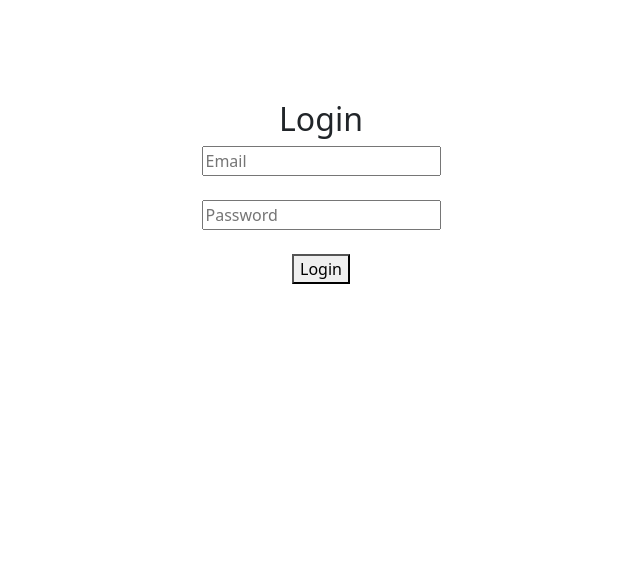
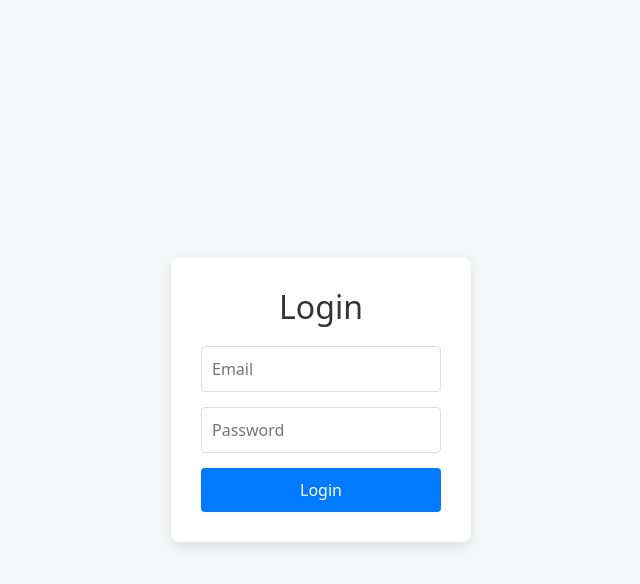
Before and after one commit to maxlifeservice/maxrepo, a React (Vite) app in the folder frontend/: page /login in a window 1280 px wide. Shown: the top 584 px of the page, without its empty margins (319-959 px from the left). Built offline with nearby package versions, Linux system fonts and the light colour scheme.

Commit message:
all dayta

```diff
--- a/frontend/src/fetures/admin/Adddetailpage.jsx
+++ b/frontend/src/fetures/admin/Adddetailpage.jsx
@@ -1,5 +1,5 @@
 import { useState, useEffect } from "react";
-import axios from "axios";
+import API from "../../utlies/api.js"; // ✅ Full URL ki jagah ab hum API use karenge
 
 export default function AddPayment() {
   const [form, setForm] = useState({
@@ -18,7 +18,7 @@ export default function AddPayment() {
   // ✅ Fetch payments
   const fetchPayments = async () => {
     try {
-      const res = await axios.get("http://localhost:5000/api/payment/all");
+      const res = await API.get("/payment/all"); // ✅ Base URL removed
       setPayments(res.data);
     } catch (err) {
       console.error(err);
@@ -49,8 +49,8 @@ export default function AddPayment() {
         formData.append("screenshot", form.screenshot);
       }
 
-      await axios.post(
-        "http://localhost:5000/api/payment/add",
+      await API.post(
+        "/payment/add", // ✅ Base URL removed
         formData,
         {
           headers: {
@@ -61,7 +61,6 @@ export default function AddPayment() {
 
       alert("Payment Added ✅");
 
-      // reset form
       setForm({
         name: "",
         amount: "",
@@ -72,9 +71,7 @@ export default function AddPayment() {
         screenshot: null,
       });
 
-      // reset file input manually
       document.getElementById("fileInput").value = "";
-
       fetchPayments();
     } catch (err) {
       console.error(err);
@@ -87,9 +84,7 @@ export default function AddPayment() {
   // ✅ Delete
   const handleDelete = async (id) => {
     try {
-      await axios.delete(
-        `http://localhost:5000/api/payment/delete/${id}`
-      );
+      await API.delete(`/payment/delete/${id}`); // ✅ Base URL removed
       fetchPayments();
     } catch (err) {
       console.error(err);
@@ -111,9 +106,7 @@ export default function AddPayment() {
             required
             style={styles.input}
             value={form.name}
-            onChange={(e) =>
-              setForm({ ...form, name: e.target.value })
-            }
+            onChange={(e) => setForm({ ...form, name: e.target.value })}
           />
 
           <input
@@ -122,9 +115,7 @@ export default function AddPayment() {
             required
             style={styles.input}
             value={form.amount}
-            onChange={(e) =>
-              setForm({ ...form, amount: e.target.value })
-            }
+            onChange={(e) => setForm({ ...form, amount: e.target.value })}
           />
 
           <input
@@ -132,9 +123,7 @@ export default function AddPayment() {
             placeholder="Bank Details"
             style={styles.input}
             value={form.bank}
-            onChange={(e) =>
-              setForm({ ...form, bank: e.target.value })
-            }
+            onChange={(e) => setForm({ ...form, bank: e.target.value })}
           />
 
           <input
@@ -143,9 +132,7 @@ export default function AddPayment() {
             required
             style={styles.input}
             value={form.upiId}
-            onChange={(e) =>
-              setForm({ ...form, upiId: e.target.value })
-            }
+            onChange={(e) => setForm({ ...form, upiId: e.target.value })}
           />
 
           <input
@@ -153,9 +140,7 @@ export default function AddPayment() {
             placeholder="Contact Name"
             style={styles.input}
             value={form.contactName}
-            onChange={(e) =>
-              setForm({ ...form, contactName: e.target.value })
-            }
+            onChange={(e) => setForm({ ...form, contactName: e.target.value })}
           />
 
           <input
@@ -163,9 +148,7 @@ export default function AddPayment() {
             placeholder="Contact Number"
             style={styles.input}
             value={form.contactNumber}
-            onChange={(e) =>
-              setForm({ ...form, contactNumber: e.target.value })
-            }
+            onChange={(e) => setForm({ ...form, contactNumber: e.target.value })}
           />
 
           <input
@@ -173,9 +156,7 @@ export default function AddPayment() {
             type="file"
             accept="image/*"
             style={styles.file}
-            onChange={(e) =>
-              setForm({ ...form, screenshot: e.target.files[0] })
-            }
+            onChange={(e) => setForm({ ...form, screenshot: e.target.files[0] })}
           />
 
           <button type="submit" style={styles.button} disabled={loading}>
@@ -222,57 +203,15 @@ export default function AddPayment() {
   );
 }
 
-// 🎨 Styles
+// 🎨 Styles (Remains exactly the same)
 const styles = {
-  container: {
-    display: "flex",
-    gap: "30px",
-    padding: "20px",
-  },
-  card: {
-    width: "350px",
-    padding: "20px",
-    borderRadius: "10px",
-    boxShadow: "0 0 10px rgba(0,0,0,0.1)",
-  },
-  title: {
-    textAlign: "center",
-    marginBottom: "15px",
-  },
-  input: {
-    width: "100%",
-    padding: "10px",
-    marginBottom: "10px",
-    borderRadius: "5px",
-    border: "1px solid #ccc",
-  },
-  file: {
-    marginBottom: "10px",
-  },
-  button: {
-    width: "100%",
-    padding: "10px",
-    background: "#2c3e50",
-    color: "#fff",
-    border: "none",
-    borderRadius: "5px",
-    cursor: "pointer",
-  },
-  list: {
-    flex: 1,
-  },
-  item: {
-    border: "1px solid #ddd",
-    padding: "10px",
-    marginBottom: "10px",
-    borderRadius: "5px",
-  },
-  deleteBtn: {
-    background: "red",
-    color: "#fff",
-    border: "none",
-    padding: "5px 10px",
-    cursor: "pointer",
-    marginTop: "5px",
-  },
+  container: { display: "flex", gap: "30px", padding: "20px" },
+  card: { width: "350px", padding: "20px", borderRadius: "10px", boxShadow: "0 0 10px rgba(0,0,0,0.1)" },
+  title: { textAlign: "center", marginBottom: "15px" },
+  input: { width: "100%", padding: "10px", marginBottom: "10px", borderRadius: "5px", border: "1px solid #ccc" },
+  file: { marginBottom: "10px" },
+  button: { width: "100%", padding: "10px", background: "#2c3e50", color: "#fff", border: "none", borderRadius: "5px", cursor: "pointer" },
+  list: { flex: 1 },
+  item: { border: "1px solid #ddd", padding: "10px", marginBottom: "10px", borderRadius: "5px" },
+  deleteBtn: { background: "red", color: "#fff", border: "none", padding: "5px 10px", cursor: "pointer", marginTop: "5px" },
 };
--- a/frontend/src/fetures/auth/Login.jsx
+++ b/frontend/src/fetures/auth/Login.jsx
@@ -1,5 +1,5 @@
 import { useState } from "react";
-import axios from "axios"; // ✅ add this
+import API from "../../utlies/api.js"; // ✅ Use your custom API instance
 import { useNavigate } from "react-router-dom";
 
 export default function Login() {
@@ -10,50 +10,91 @@ export default function Login() {
     e.preventDefault();
 
     try {
-      const res = await axios.post(
-        "http://localhost:5000/api/auth/login", // ✅ full API
-        form
-      );
+      // ✅ No localhost here. It uses the baseURL from api.js
+      const res = await API.post("/auth/login", form);
 
-      // token save
+      // Save token
       localStorage.setItem("token", res.data.token);
 
-      // redirect
+      // Redirect
       navigate("/dashboard");
 
     } catch (err) {
-      console.log(err);
-      alert("Login failed");
+      console.error("Login Error:", err);
+      // Better error handling: check if server sent a specific message
+      const errorMsg = err.response?.data?.message || "Login failed";
+      alert(errorMsg);
     }
   };
 
   return (
-    <div style={{ textAlign: "center", marginTop: "100px" }}>
-      <h2>Login</h2>
+    <div style={styles.container}>
+      <div style={styles.card}>
+        <h2 style={styles.title}>Login</h2>
 
         <form onSubmit={submit}>
           <input
             type="email"
             placeholder="Email"
             required
+            style={styles.input}
             onChange={(e) =>
               setForm({ ...form, email: e.target.value })
             }
           />
-        <br /><br />
 
           <input
             type="password"
             placeholder="Password"
             required
+            style={styles.input}
             onChange={(e) =>
               setForm({ ...form, password: e.target.value })
             }
           />
-        <br /><br />
 
-        <button type="submit">Login</button>
+          <button type="submit" style={styles.button}>
+            Login
+          </button>
         </form>
+      </div>
     </div>
   );
 }
+
+// Minimal styles to keep it clean
+const styles = {
+  container: {
+    display: "flex",
+    justifyContent: "center",
+    alignItems: "center",
+    height: "100vh",
+    background: "#f4f6f8"
+  },
+  card: {
+    background: "#fff",
+    padding: "30px",
+    borderRadius: "8px",
+    boxShadow: "0 4px 12px rgba(0,0,0,0.1)",
+    width: "300px"
+  },
+  title: { textAlign: "center", marginBottom: "20px", color: "#333" },
+  input: {
+    width: "100%",
+    padding: "10px",
+    marginBottom: "15px",
+    borderRadius: "4px",
+    border: "1px solid #ddd",
+    boxSizing: "border-box"
+  },
+  button: {
+    width: "100%",
+    padding: "10px",
+    background: "#007bff",
+    color: "#fff",
+    border: "none",
+    borderRadius: "4px",
+    cursor: "pointer",
+    fontSize: "16px"
+  }
+};
```
Also changed, not shown: 1 other file (tests, documents, lock files or other folders). Lines whose indentation alone changed are shown as unchanged.
